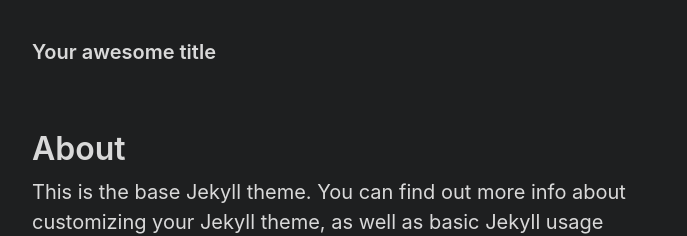
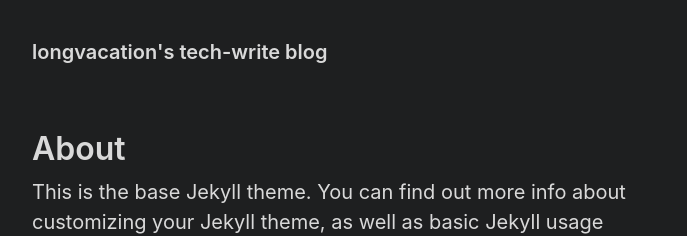
Before and after one commit to longvacation13/tech-write, a Jekyll site: the page built from about.markdown, in a window 1280 px wide. Shown: the top 236 px of the page, without its empty margins (272-959 px from the left). Built offline with Jekyll 4.4.1, drawn with Linux system fonts in a browser that asks for light colours.

Commit message:
github 메인 페이지 문구 변경

```diff
--- a/_config.yml
+++ b/_config.yml
@@ -17,8 +17,8 @@
 # you will see them accessed via {{ site.title }}, {{ site.email }}, and so on.
 # You can create any custom variable you would like, and they will be accessible
 # in the templates via {{ site.myvariable }}.
-title: Your awesome title
-email: your-email@example.com
+title: longvacation's tech-write blog
+email: jy13.ahn@gmail.com
 description: >- # this means to ignore newlines until "baseurl:"
   Write an awesome description for your new site here. You can edit this
   line in _config.yml. It will appear in your document head meta (for
```
Also changed, not shown: README.md.
